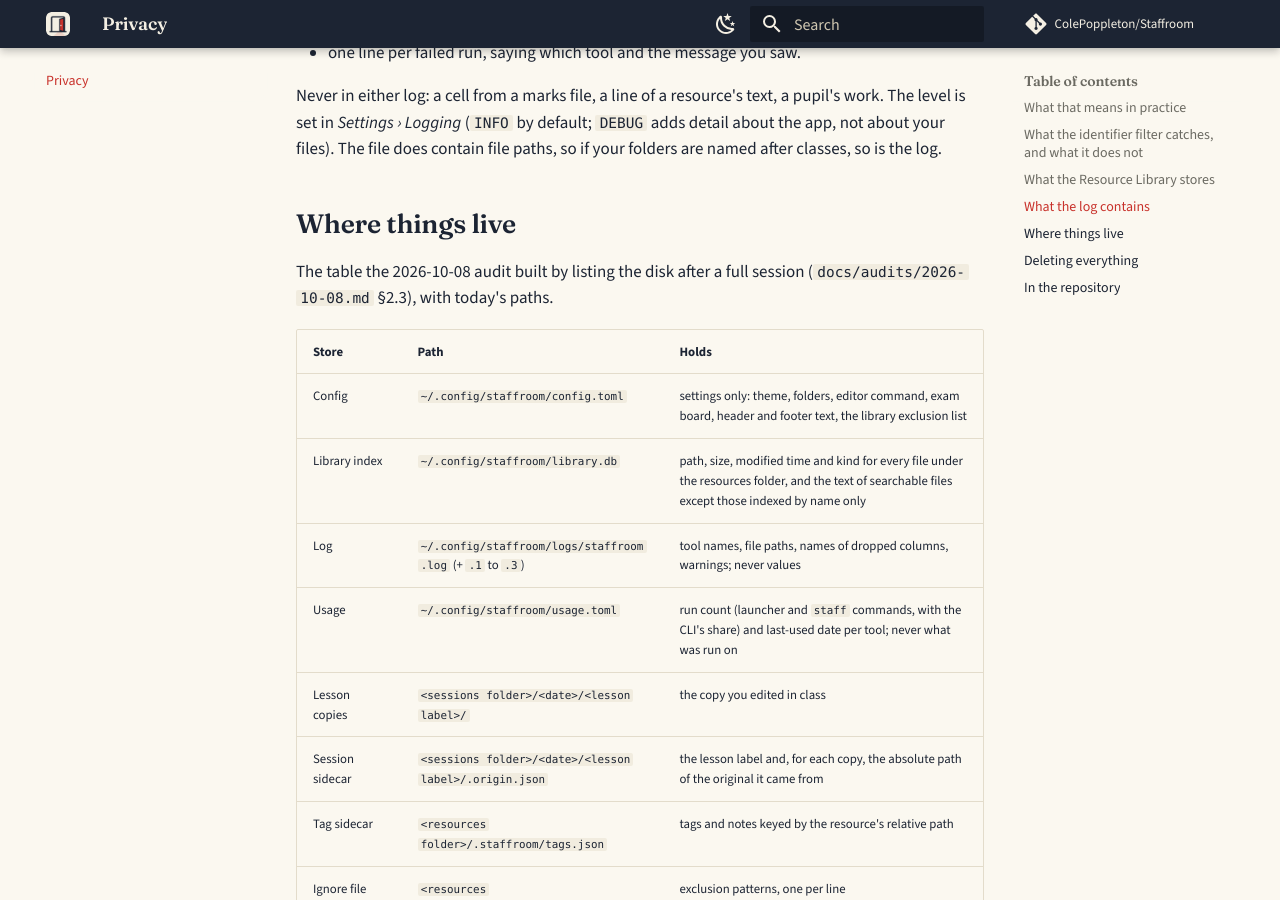
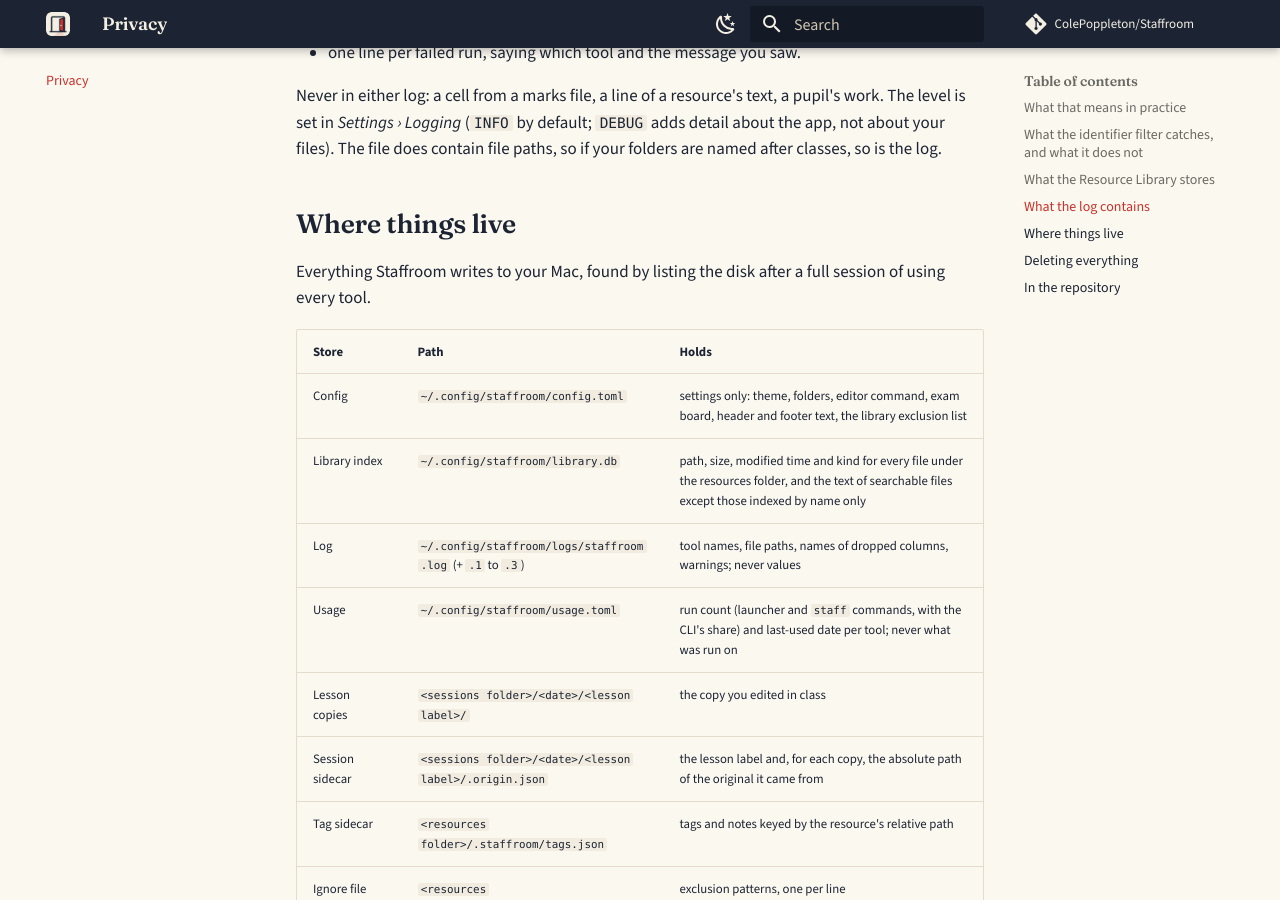
Before and after one commit to ColePoppleton/Staffroom, an MkDocs documentation site: the page built from docs/guide/privacy.md, in a window 1280 px wide and 900 px high, scrolled down 3421 px. Built offline with MkDocs 1.6.1 and Material for MkDocs 9.7.7, drawn with Linux system fonts in a browser that asks for light colours; comment, search, counter and statistics services are not loaded.

Commit message:
Docs site: how to use and contribute, without the planning notes
The site no longer publishes the audits, roadmap, phase plans or the
agent workflow; those stay in the repository. A plain contributor guide
replaces the process page, which moves to .claude/ beside the skills
that read it. Workflow-only changelog entries are dropped.

Co-Authored-By: Claude Opus 5.5 <noreply@anthropic.com>

```diff
--- a/docs/guide/privacy.md
+++ b/docs/guide/privacy.md
@@ -139,8 +139,8 @@ log.
 
 ## Where things live
 
-The table the 2026-10-08 audit built by listing the disk after a full
-session (`docs/audits/2026-10-08.md` §2.3), with today's paths.
+Everything Staffroom writes to your Mac, found by listing the disk after a
+full session of using every tool.
 
 | Store | Path | Holds |
 | --- | --- | --- |
--- a/mkdocs.yml
+++ b/mkdocs.yml
@@ -64,6 +64,12 @@ markdown_extensions:
   - pymdownx.tabbed:
       alternate_style: true
 
+# Planning notes stay in the repository but are not part of the site.
+exclude_docs: |
+  audits/
+  ROADMAP.md
+  PHASES.md
+
 nav:
   # Teachers' pages first; everything about building Staffroom is under
   # Contributing, last.
@@ -95,10 +101,5 @@ nav:
           - House style: guide/house-style.md
       - Changelog: changelog.md
   - Contributing:
-      - Process: process.md
+      - How to contribute: contributing.md
       - Adding a tool: adding-a-tool.md
-      - Roadmap: ROADMAP.md
-      - Phases: PHASES.md
-      - Audits:
-          - 2026-10-09: audits/2026-10-09.md
-          - 2026-10-08: audits/2026-10-08.md
```
Also changed, not shown: .claude/skills/audit/SKILL.md (+1 -1 lines), CHANGELOG.md (+8 -22 lines), CLAUDE.md (+1 -1 lines), README.md (+2 -1 lines), docs/contributing.md (added, +57 -0 lines), docs/guide/running-code.md (+2 -3 lines), .claude/process.md (renamed from docs/process.md), 1 other file.
